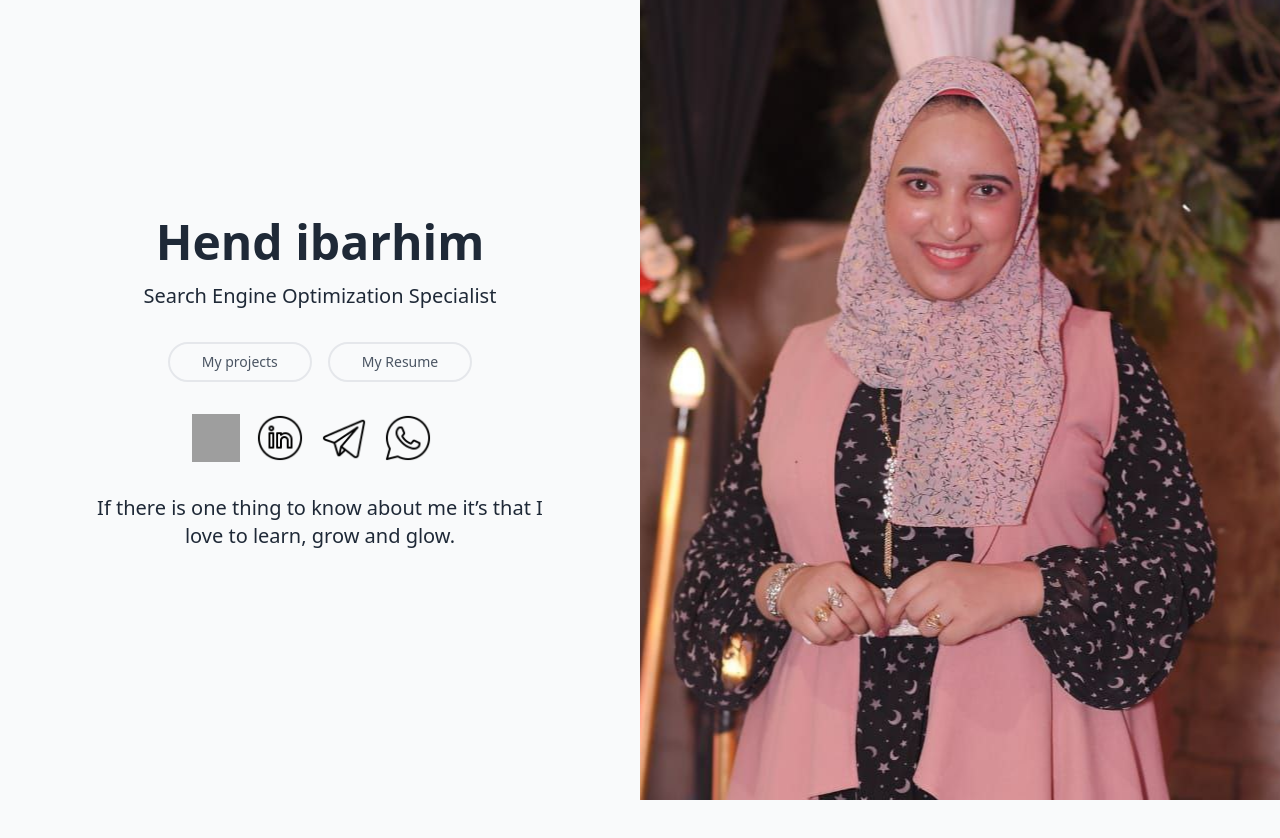
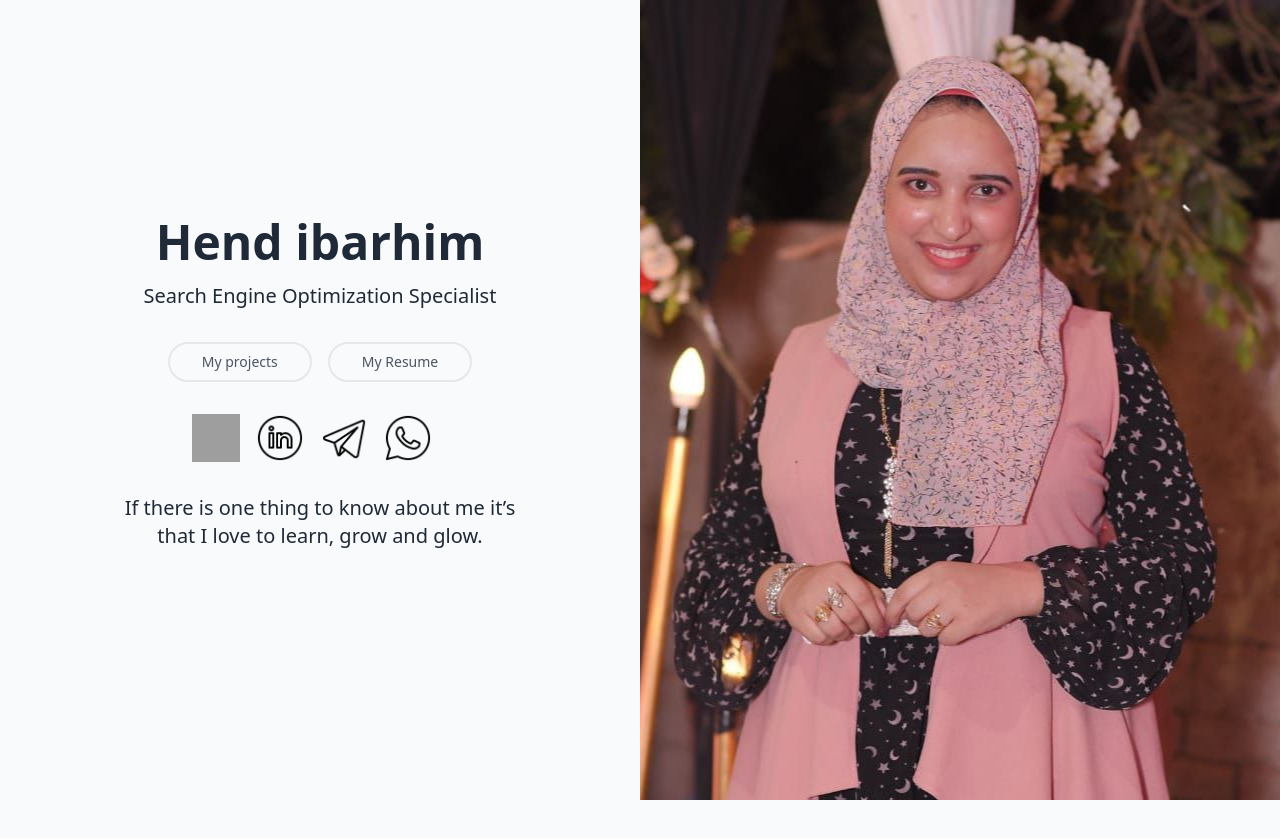
Before and after one commit to neuodev/hend, a React (Create React App) app: page / in a window 1280 px wide. Shown: the top 838 px of the page. Built offline with nearby package versions, Linux system fonts and the light colour scheme; grey boxes are pictures that could not be loaded.

Commit message:
Fix quote

```diff
--- a/src/components/MainSection/index.js
+++ b/src/components/MainSection/index.js
@@ -133,7 +133,7 @@ const MainSection = () => {
             })}
           </div>
 
-          <p className="text-xl font-light  text-gray-800 mb-8 max-w-md text-center mt-8">
+          <p className="text-xl font-light px-4 text-gray-800 mb-8 max-w-md text-center mt-8">
             If there is one thing to know about me it’s that I love to learn,
             grow and glow.
           </p>
```
